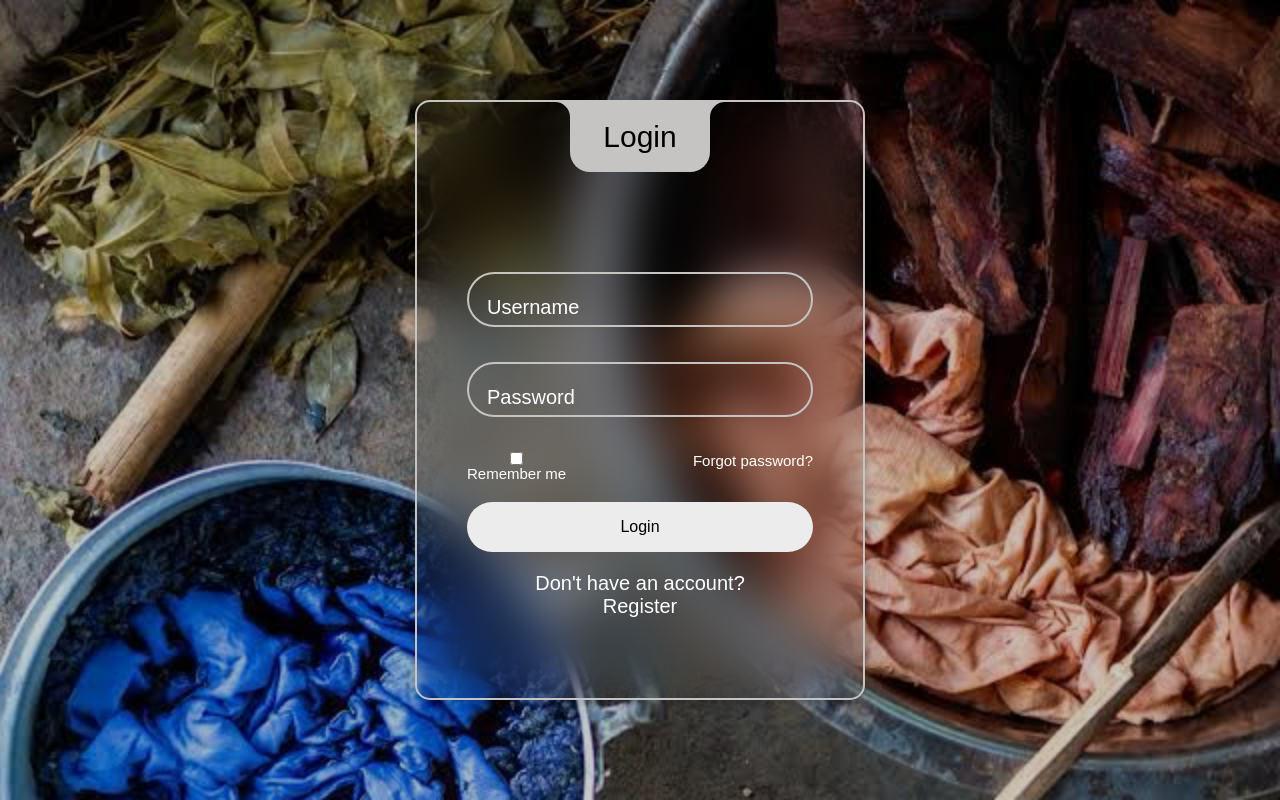
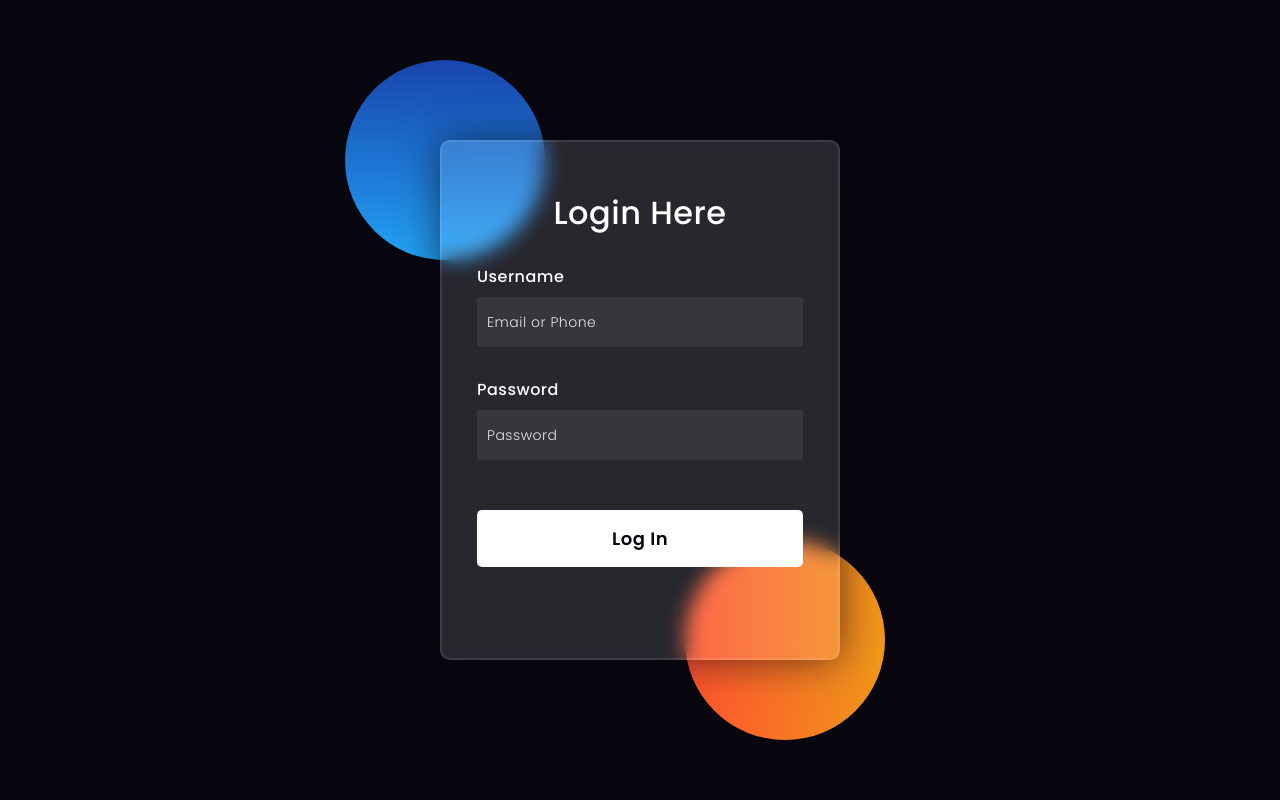
Before and after one commit to zoherr/natural, a plain HTML site: page index.html in a window 1280 px wide. Drawn offline with Linux system fonts and the light colour scheme; files that its build step writes are made by us from their sources; files whose address does not match are found by name.

Commit message:
Update index.html

```diff
--- a/index.html
+++ b/index.html
@@ -1,276 +1,155 @@
 <!DOCTYPE html>
 <html lang="en">
+<head>
+    <title>Login</title>
 
-<head>
-  <meta charset="UTF-8">
-  <meta http-equiv="X-UA-Compatible" content="IE=edge">
-  <meta name="viewport" content="width=device-width, initial-scale=1.0">
-  <title>Natural Dyes  | Login</title>
-
-  <!--
-    - favicon
-  -->
-  <link rel="shortcut icon" href="./favicon.svg" type="image/svg+xml">
-
-  <!--
-    - custom css link
-  -->
-  <link rel="stylesheet" href="./assets/css/style.css">
-
-  <!--
-    - google font link
-  -->
-  <link rel="preconnect" href="https://fonts.googleapis.com">
-  <link rel="preconnect" href="https://fonts.gstatic.com" crossorigin>
-  <link href="https://fonts.googleapis.com/css2?family=League+Spartan:wght@400;500;600;700;900&display=swap"
-    rel="stylesheet">
-
-  <!--
-    - preload image
-  -->
-  <link rel="preload" as="image" href="./assets/images/hero-banner.png">
-</head>
-
-<body id="top">
-    <style>
-        * {
+    <link rel="preconnect" href="https://fonts.gstatic.com">
+    <link rel="stylesheet" href="https://cdnjs.cloudflare.com/ajax/libs/font-awesome/5.15.4/css/all.min.css">
+    <link href="https://fonts.googleapis.com/css2?family=Poppins:wght@300;500;600&display=swap" rel="stylesheet">
+    <!--Stylesheet-->
+    <style media="screen">
+      *,
+*:before,
+*:after{
+    padding: 0;
     margin: 0;
-            padding: 0;
     box-sizing: border-box;
-            font-family: "Poppins", sans-serif;
 }
-
-        :root {
-            --primary-color: #c6c3c3;
-            --second-color: #ffffff;
-            --black-color: #000000;
+body{
+    background-color: #080710;
 }
-
-        body {
-            background-image: url("C:/Users/Admin/Desktop/Natural_Dyes/assets/img/authentication.png");
-            background-position: center;
-            background-size: cover;
-            background-repeat: no-repeat;
-            background-attachment: fixed;
+.background{
+    width: 430px;
+    height: 520px;
+    position: absolute;
+    transform: translate(-50%,-50%);
+    left: 50%;
+    top: 50%;
 }
-
-        a {
-            text-decoration: none;
-            color: var(--second-color);
+.background .shape{
+    height: 200px;
+    width: 200px;
+    position: absolute;
+    border-radius: 50%;
 }
-
-        a:hover {
-            text-decoration: underline;
+.shape:first-child{
+    background: linear-gradient(
+        #1845ad,
+        #23a2f6
+    );
+    left: -80px;
+    top: -80px;
 }
-
-        .wrapper {
-            width: 100%;
-            display: flex;
-            justify-content: center;
-            align-items: center;
-            min-height: 100vh;
-            background-color: rgba(0, 0, 0, 0.2);
+.shape:last-child{
+    background: linear-gradient(
+        to right,
+        #ff512f,
+        #f09819
+    );
+    right: -30px;
+    bottom: -80px;
 }
-
-        .login_box {
-            position: relative;
-            width: 450px;
-            backdrop-filter: blur(25px);
-            border: 2px solid var(--primary-color);
-            border-radius: 15px;
-            padding: 7.5em 2.5em 4em 2.5em;
-            color: var(--second-color);
-            box-shadow: 0px 0px 10px 2px rgba(0, 0, 0, 0.2);
+form{
+    height: 520px;
+    width: 400px;
+    background-color: rgba(255,255,255,0.13);
+    position: absolute;
+    transform: translate(-50%,-50%);
+    top: 50%;
+    left: 50%;
+    border-radius: 10px;
+    backdrop-filter: blur(10px);
+    border: 2px solid rgba(255,255,255,0.1);
+    box-shadow: 0 0 40px rgba(8,7,16,0.6);
+    padding: 50px 35px;
 }
-
-        .login-header {
-            position: absolute;
-            top: 0;
-            left: 50%;
-            transform: translateX(-50%);
-            display: flex;
-            align-items: center;
-            justify-content: center;
-            background-color: var(--primary-color);
-            width: 140px;
-            height: 70px;
-            border-radius: 0 0 20px 20px;
+form *{
+    font-family: 'Poppins',sans-serif;
+    color: #ffffff;
+    letter-spacing: 0.5px;
+    outline: none;
+    border: none;
 }
-
-        .login-header span {
-            font-size: 30px;
-            color: var(--black-color);
-        }
-
-        .login-header::before {
-            content: "";
-            position: absolute;
-            top: 0;
-            left: -30px;
-            width: 30px;
-            height: 30px;
-            border-top-right-radius: 50%;
-            background: transparent;
-            box-shadow: 15px 0 0 0 var(--primary-color);
-        }
-
-        .login-header::after {
-            content: "";
-            position: absolute;
-            top: 0;
-            right: -30px;
-            width: 30px;
-            height: 30px;
-            border-top-left-radius: 50%;
-            background: transparent;
-            box-shadow: -15px 0 0 0 var(--primary-color);
-            /* Removed space before --primary-color */
-        }
-
-        .input_box {
-            position: relative;
-            display: flex;
-            align-items: center;
-            margin: 20px 0;
-        }
-
-        .input-field {
-            width: 100%;
-            height: 55px;
-            font-size: 16px;
-            background: transparent;
-            color: var(--second-color);
-            padding: 0 50px 0 20px;
-            /* Adjusted padding */
-            border: 2px solid var(--primary-color);
-            border-radius: 30px;
-            outline: none;
-        }
-
-        .label {
-            position: absolute;
-            top: 50%;
-            left: 20px;
-            transform: translateY(-50%);
-            transition: 0.2s;
-            color: var(--second-color);
-            pointer-events: none;
-            /* Added to allow clicking the input field */
-        }
-
-        .input-field:focus~.label,
-        .input-field:valid~.label {
-            top: -10px;
-            left: 20px;
-            font-size: 14px;
-            background-color: var(--primary-color);
-            border-radius: 30px;
-            color: var(--black-color);
-            padding: 0 10px;
-        }
-
-        .icon {
-            position: absolute;
-            top: 50%;
-            right: 25px;
-            transform: translateY(-50%);
-            font-size: 20px;
-            color: var(--second-color);
-        }
-
-        /* Closed the missing brace */
-
-        .icon {
-            position: absolute;
-            top: 18px;
-            right: 25px;
-            font-size: 20px;
-        }
-
-        .remember-forgot {
-            display: flex;
-            justify-content: space-between;
-            font-size: 15px;
-        }
-
-        .input-submit {
-            width: 100%;
-            height: 50px;
-            background: #ececec;
-            font-size: 16px;
+form h3{
+    font-size: 32px;
     font-weight: 500;
-            border: none;
-            border-radius: 30px;
-            cursor: pointer;
-            transition: 0.3s;
-        }
-
-        .input-submit:hover {
-            background: var(--second-color);
-        }
-
-        .register {
+    line-height: 42px;
     text-align: center;
 }
 
-        .register a {
+label{
+    display: block;
+    margin-top: 30px;
+    font-size: 16px;
     font-weight: 500;
 }
-
-        @media only screen and (max-width: 564px) {
-            .wrapper {
-                padding: 20px;
+input{
+    display: block;
+    height: 50px;
+    width: 100%;
+    background-color: rgba(255,255,255,0.07);
+    border-radius: 3px;
+    padding: 0 10px;
+    margin-top: 8px;
+    font-size: 14px;
+    font-weight: 300;
+}
+::placeholder{
+    color: #e5e5e5;
+}
+button{
+    margin-top: 50px;
+    width: 100%;
+    background-color: #ffffff;
+    color: #080710;
+    padding: 15px 0;
+    font-size: 18px;
+    font-weight: 600;
+    border-radius: 5px;
+    cursor: pointer;
+}
+.social{
+  margin-top: 30px;
+  display: flex;
+}
+.social div{
+  background: red;
+  width: 150px;
+  border-radius: 3px;
+  padding: 5px 10px 10px 5px;
+  background-color: rgba(255,255,255,0.27);
+  color: #eaf0fb;
+  text-align: center;
+}
+.social div:hover{
+  background-color: rgba(255,255,255,0.47);
+}
+.social .fb{
+  margin-left: 25px;
+}
+.social i{
+  margin-right: 4px;
 }
 
-            .login_box {
-                padding: 7.5em 1.5em 4em 1.5em;
-            }
-        }
     </style>
 </head>
+<body>
+    <div class="background">
+        <div class="shape"></div>
+        <div class="shape"></div>
+    </div>
+    <form>
+        <h3>Login Here</h3>
 
-<body>
-    <!-- partial:index.partial.html -->
-    <div class="wrapper">
-        <div class="login_box">
-            <div class="login-header">
-                <span>Login</span>
-            </div>
+        <label for="username">Username</label>
+        <input class="input-field" type="text" placeholder="Email or Phone" id="username">
 
-            <div class="input_box">
-                <input type="text" id="username" class="input-field" required>
-                <label for="user" class="label">Username</label>
-                <i class="bx bx-user icon"></i>
-            </div>
+        <label for="password">Password</label>
+        <input class="input-field" type="password" placeholder="Password" id="password">
 
-            <div class="input_box">
-                <input type="password" id="password" class="input-field" required>
-                <label for="pass" class="label">Password</label>
-                <i class="bx bx-lock-alt icon"></i>
-            </div>
+        <button type="button" class="input-submit" onclick="login()">Log In</button>
 
-            <div class="remember-forgot">
-                <div class="remember-me">
-                    <input type="checkbox" id="remember">
-                    <label for="remember">Remember me</label>
-                </div>
-
-                <div class="forgot">
-                    <a href="#">Forgot password?</a>
-                </div>
-            </div>
-
-            <div class="input_box">
-                <button type="button" class="input-submit" onclick="login()">Login</button>
-            </div>
-
-            <div class="register">
-                <span>Don't have an account? <a href="#">Register</a></span>
-            </div>
-        </div>
-    </div>
-    <!-- partial -->
-
+    </form>
     <script>
         function login() {
 
@@ -300,5 +179,4 @@
         }
     </script>
 </body>
-
 </html>
```
Lines whose indentation alone changed are shown as unchanged.
